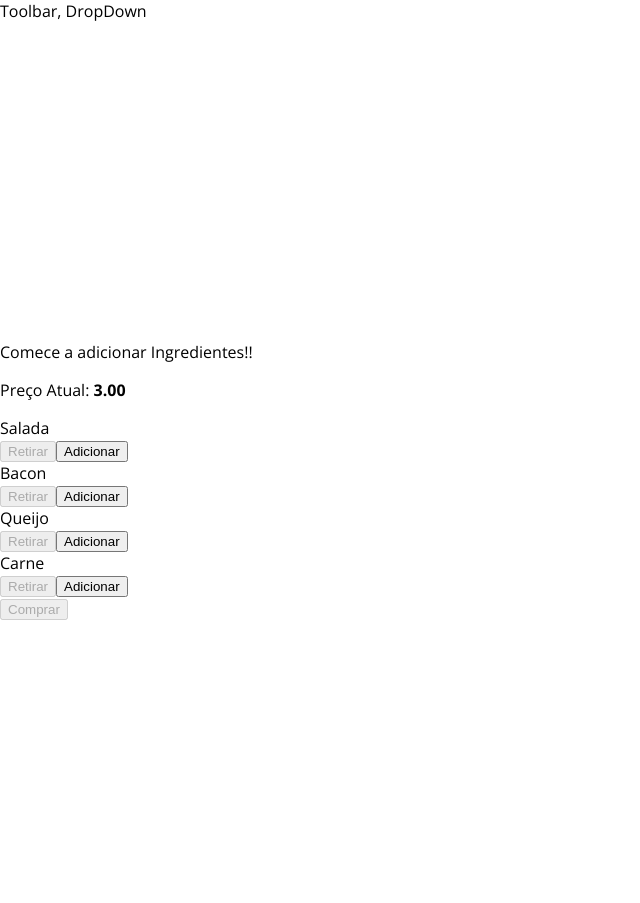
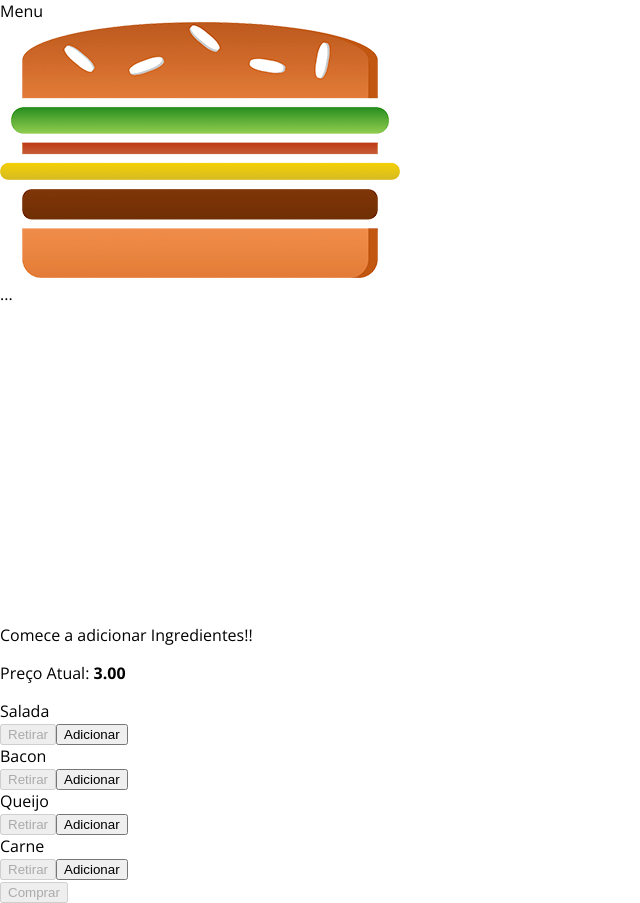
Before and after one commit to pcego/burger, a React app: page / in a window 1280 px wide. Shown: the whole page, without its empty margins (0-640 px from the left). Before the commit the page ends 800 px from the top, so only its background shows below. Built offline with nearby package versions, Linux system fonts and the light colour scheme.

Commit message:
adding toolbar

```diff
--- a/src/components/Layout/Layout.css
+++ b/src/components/Layout/Layout.css
@@ -1,3 +1,3 @@
 .Content {
-    margin-top: 16px;
+    margin-top: 72px;
 }
--- a/src/components/Layout/Layout.js
+++ b/src/components/Layout/Layout.js
@@ -1,11 +1,12 @@
 import React from 'react';
 import Aux from '../../hoc/Aux';
 import './Layout.css'
+import Toolbar from '../Navigation/Toolbar/Toolbar';
 
 const layout = (props) =>(
 
     <Aux>
-        <div>Toolbar, DropDown</div>
+        <Toolbar />
         <main className="Content">
             {props.children}
         </main>
--- /dev/null
+++ b/src/components/Logo/Logo.css
@@ -0,0 +1,11 @@
+.Logo{
+    background-color: white;
+    padding: 8px;
+    height: 80%;
+    box-sizing: border-box;
+    border-radius: 5px;
+}
+
+.Logo img{
+    height: 100%;
+}
--- /dev/null
+++ b/src/components/Logo/Logo.js
@@ -0,0 +1,11 @@
+import React from 'react';
+import burgerLogo from '../../assets/images/burger-logo.png';
+import './Logo.css';
+
+const logo = (props) =>(
+    <div className="Logo">
+        <img src={burgerLogo} alt="burger"/>
+    </div>
+);
+
+export default logo;
--- /dev/null
+++ b/src/components/Navigation/Toolbar/Toolbar.css
@@ -0,0 +1,20 @@
+.Toolbar{
+
+    height: 56px;
+    width: 100%;
+    position: fixed;
+    top: 0;
+    left: 0;
+    background-color: #703B09;
+    display: flex;
+    justify-content: space-between;
+    align-items: center;
+    padding: 0 20px;
+    box-sizing: border-box;
+    z-index: 90;
+}
+
+.Toolbar nav{
+
+    height: 100%;
+}
--- /dev/null
+++ b/src/components/Navigation/Toolbar/Toolbar.js
@@ -0,0 +1,17 @@
+import React from 'react';
+import './Toolbar.css';
+import Logo from '../../Logo/Logo';
+
+const toolbar = (props) =>(
+
+    <header className="Toolbar">
+        <div>Menu</div>
+        <Logo />
+        <nav>
+            ...
+        </nav>
+    </header>
+
+);
+
+export default toolbar;
```
Also changed, not shown: src/assets/images/burger-logo.png (added).
